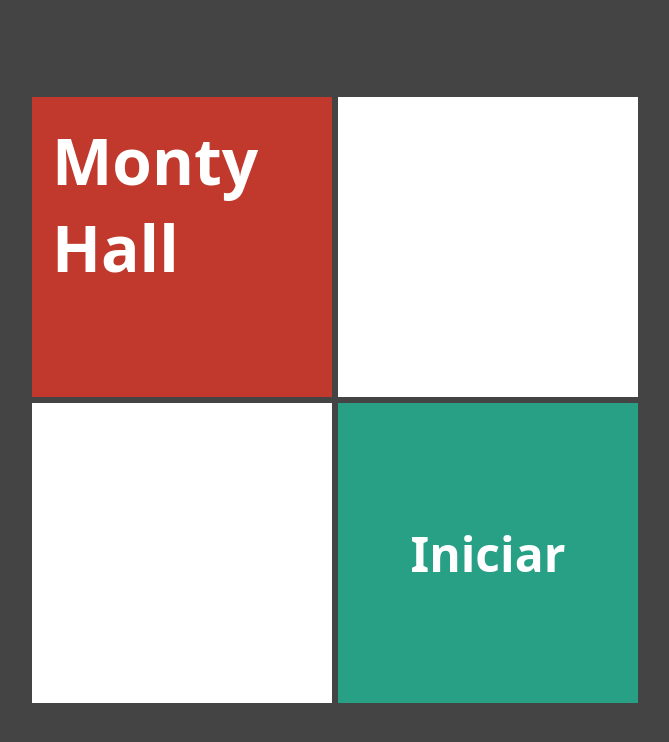
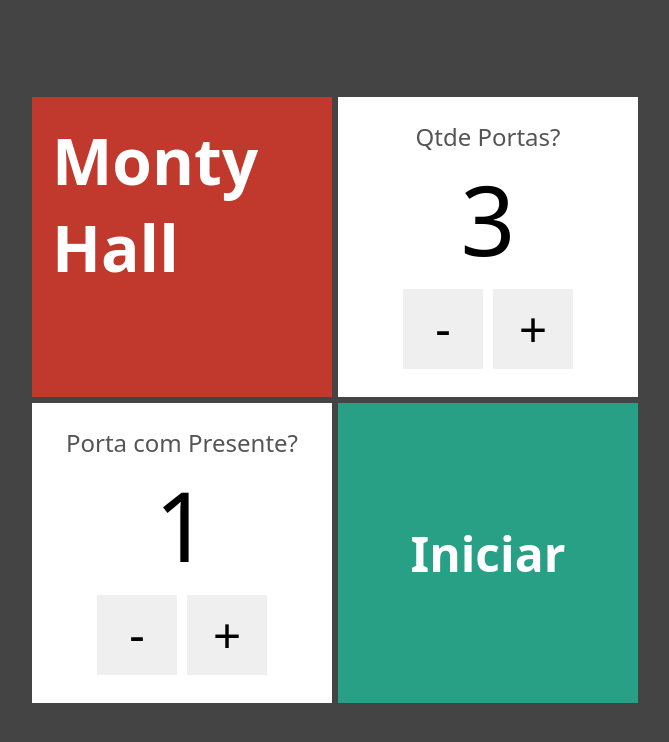
Before and after one commit to xmurilo/porta_premiada, a Next.js app: page / in a window 1280 px wide. Shown: the top 742 px of the page, without its empty margins (305-974 px from the left). Built offline with nearby package versions, Linux system fonts and the light colour scheme.

Commit message:
feat: add component NumericEntry in the screen home

```diff
--- a/pages/index.tsx
+++ b/pages/index.tsx
@@ -1,22 +1,38 @@
 import Card from "@/components/Card";
+import NumericEntry from "@/components/NumericEntry";
 import styles from "@/styles/Form.module.css";
 import Link from "next/link";
+import { useState } from "react";
 export default function Form() {
+  const [doorsQtt, setDoorsQtt] = useState(3);
+  const [withGift, setWithGift] = useState(1);
+
   return (
-    <div className={styles.form} style={{ display: "flex" }}>
+    <div className={styles.form}>
       <div>
         <Card bgcolor="#c0392c">
           <h1>Monty Hall</h1>
         </Card>
-        <Card></Card>
+        <Card>
+          <NumericEntry
+            text="Qtde Portas?"
+            value={doorsQtt}
+            onChange={newQuantity => setDoorsQtt(newQuantity)}
+          />
+        </Card>
       </div>
 
       <div>
-        <Card></Card>
-
+        <Card>
+          <NumericEntry
+            text="Porta com Presente?"
+            value={withGift}
+            onChange={newDoorWithGift => setWithGift(newDoorWithGift)}
+          />
+        </Card>
         <Card bgcolor="#28a085">
-          <Link href={`/jogo/5/2`} className={styles.link}>
-            <h2 >Iniciar</h2>
+          <Link href={`/game/${doorsQtt}/${withGift}`} className={styles.link}>
+            <h2>Iniciar</h2>
           </Link>
         </Card>
       </div>
```
